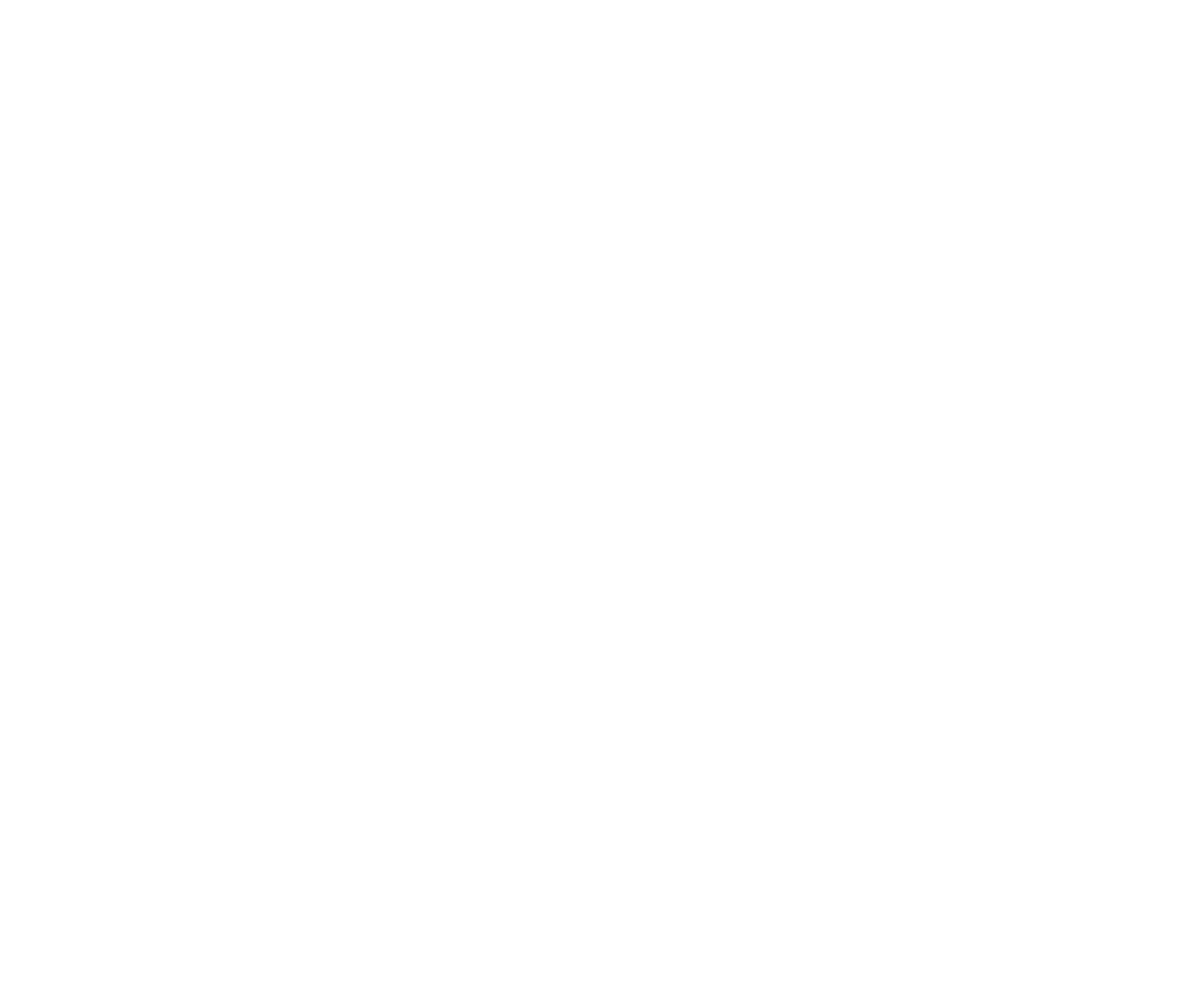
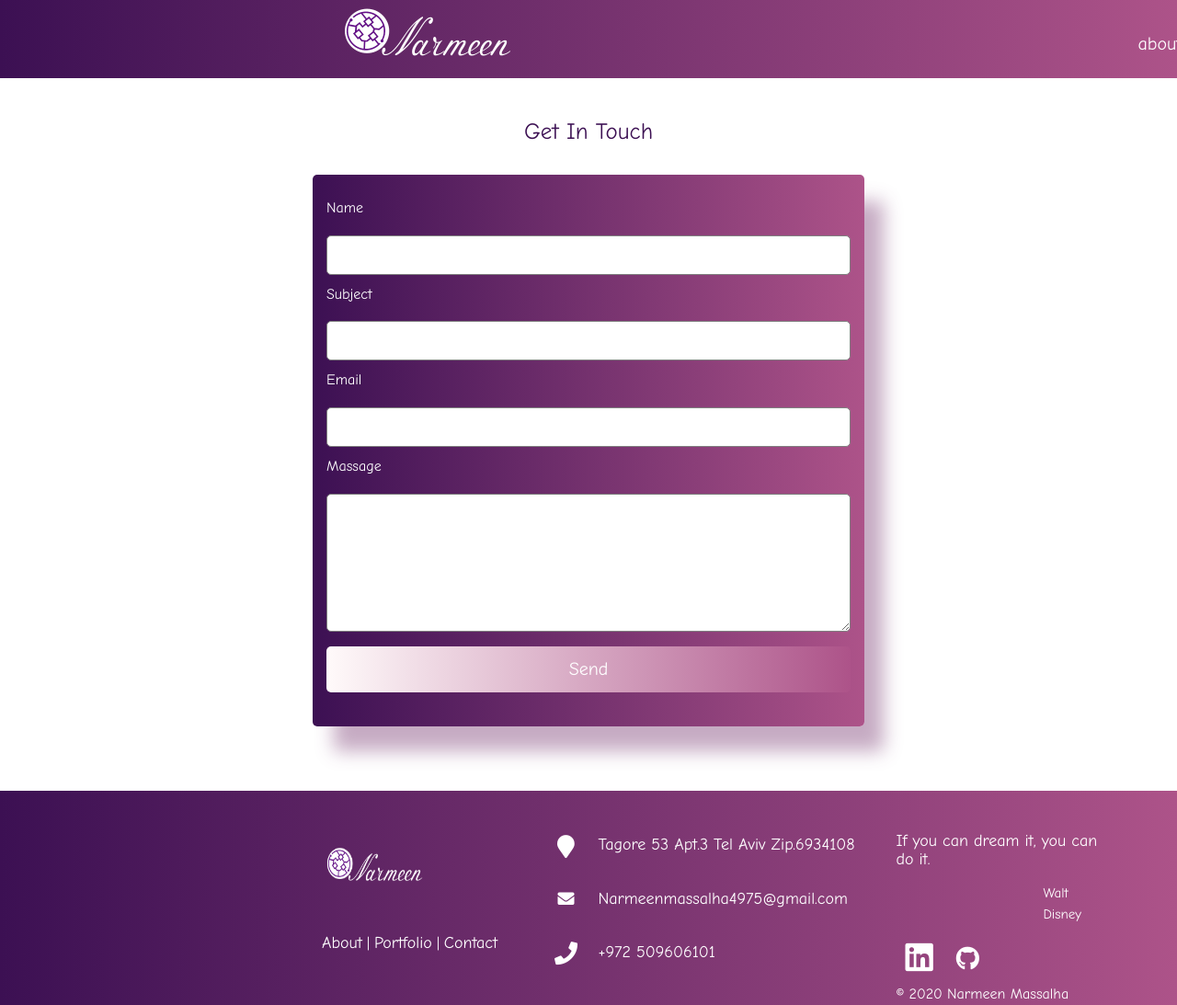
Before and after one commit to Narmeenm/PortofolioNarmeen, a plain HTML site: page contact.html in a window 1280 px wide. Shown: the whole page at 92% size. Before the commit the page ends 800 px from the top, so only its background shows below. Drawn offline with nearby package versions, Linux system fonts and the light colour scheme; some packages are replaced by stand-ins of ours; a script that the page names is missing.

Commit message:
contact page and fixing the footer links

```diff
--- a/contact.html
+++ b/contact.html
@@ -0,0 +1,130 @@
+<!DOCTYPE html>
+<html lang="en" dir="ltr">
+  <head>
+    <meta charset="utf-8">
+
+    <meta name="viewport" content="width=device-width, initial-scale=1.0">
+    <meta name="description" content="My Portfolio website">
+    <meta name="keywords" content="Web developer ,Python ,Ruby on rails, Digital Transformation">
+    <!-- Option 2: jQuery, Popper.js, and Bootstrap JS -->
+    <script src="https://code.jquery.com/jquery-3.5.1.slim.min.js" integrity="sha384-DfXdz2htPH0lsSSs5nCTpuj/zy4C+OGpamoFVy38MVBnE+IbbVYUew+OrCXaRkfj" crossorigin="anonymous"></script>
+    <script src="https://cdn.jsdelivr.net/npm/popper.js@1.16.1/dist/umd/popper.min.js" integrity="sha384-9/reFTGAW83EW2RDu2S0VKaIzap3H66lZH81PoYlFhbGU+6BZp6G7niu735Sk7lN" crossorigin="anonymous"></script>
+    <script src="https://cdn.jsdelivr.net/npm/bootstrap@4.5.3/dist/js/bootstrap.min.js" integrity="sha384-w1Q4orYjBQndcko6MimVbzY0tgp4pWB4lZ7lr30WKz0vr/aWKhXdBNmNb5D92v7s" crossorigin="anonymous"></script>
+    <link rel="stylesheet" href="https://cdnjs.cloudflare.com/ajax/libs/normalize/8.0.1/normalize.min.css">
+    <link rel="stylesheet" href="https://cdnjs.cloudflare.com/ajax/libs/font-awesome/5.15.1/css/all.min.css" integrity="sha512-+4zCK9k+qNFUR5X+cKL9EIR+ZOhtIloNl9GIKS57V1MyNsYpYcUrUeQc9vNfzsWfV28IaLL3i96P9sdNyeRssA==" crossorigin="anonymous" />
+    <link rel="stylesheet" href="https://cdn.jsdelivr.net/npm/bootstrap@4.5.3/dist/css/bootstrap.min.css" integrity="sha384-TX8t27EcRE3e/ihU7zmQxVncDAy5uIKz4rEkgIXeMed4M0jlfIDPvg6uqKI2xXr2" crossorigin="anonymous">
+    <link rel="stylesheet" href="http://www.w3schools.com/lib/w3.css">
+    <link rel="preconnect" href="https://fonts.gstatic.com">
+    <link href="https://fonts.googleapis.com/css2?family=Indie+Flower&display=swap" rel="stylesheet">
+    <link rel="stylesheet" href="default.css">
+    <script src="https://cdnjs.cloudflare.com/ajax/libs/Chart.js/2.9.4/Chart.min.js"></script>
+    <script src="https://cdnjs.cloudflare.com/ajax/libs/clipboard.js/2.0.6/clipboard.js" integrity="sha512-tjW2dLIvxBrQWtbL7npJzlMVxznKMrkEJtRX5ztkEP6RC5oJdVkmAfFNHTSNrqv7++hAza+dvV4Bijf8rHeC0Q==" crossorigin="anonymous"></script>
+    <title>Narmeen Portfolio Website</title>
+  </head>
+  <body class = "clearfix">
+    <header class="page-header">
+      <div class="row">
+        <div class="col-12">
+         <nav class="navbar navbar-expand-lg navbar-custom ">
+          <a class = "navbar-brand" href="index.html"><img src="img/logo.png"></a>
+            <ul class="navbar-nav">
+              <li class="nav-item">
+                <a class="nav-link" href="about.html">about</a>
+              </li>
+              <li class="nav-item">
+                <a class="nav-link" href="portfolio.html">portfolio</a>
+              </li>
+                 <li class="nav-item">
+                   <span id="email-tooltip" class="note" data-toggle="tooltip" title="click to copy my email address to your clipboard 😀">
+                      <a id="email" class="nav-link" data-clipboard-text = "Narmeenmassalha4975@gmail.com"><i class="fas fa-lg fa-envelope"></i></a>
+                   </span>
+                 </li>
+                 <li class="nav-item">
+                   <a class="nav-link" target="_blank" href="https://www.linkedin.com/in/narmeen-massalha-4465b7102/" title="Connect with me on Linkedin"><span class="fab fa-lg fa-linkedin"></span></a>
+                 </li>
+              </ul>
+          </nav>
+        </div>
+      </div>
+    </header>
+
+      <!--third section:Portfolio -->
+      <section class="s3">
+         <div class="main-container">
+           <div class="contact-wrapper">
+               <h6 style="text-align:center; line-height:3;">Get In Touch</h6>
+               <form id="contact-form">
+                   <label>Name</label>
+                   <input class="input-field" type="text" name="name">
+
+                   <label>Subject</label>
+                   <input class="input-field" type="text" name="subject">
+
+                   <label>Email</label>
+                   <input class="input-field" type="text" name="email">
+
+                   <label>Massage</label>
+                   <textarea class="input-field" name="subject"></textarea>
+
+                   <input id="submit-btn" type="submit" value="Send">
+
+               </form>
+            </div>
+        </div>
+      </section>
+
+      <footer class="footer-distributed">
+
+      			<div class="footer-left">
+              <a href="index.html"><img src="img/logo.png"></a>
+      				<p class="footer-links">
+                <a href="about.html">About</a>
+      					|
+      					<a href="portfolio.html">Portfolio</a>
+      					|
+      					<a href="contact.html">Contact</a>
+      				</p>
+
+      			</div>
+
+      			<div class="footer-center">
+        				<div>
+        					<i class="fa fa-map-marker"></i>
+        					  <p><span>Tagore 53 Apt.3 Tel Aviv</span>
+                      Zip.6934108</p>
+        				</div>
+        				<div>
+                  <i class="fa fa-envelope"></i>
+                  <p><a href="Narmeenmassalha4975@gmail.com">Narmeenmassalha4975@gmail.com</a></p>
+        				</div>
+        				<div>
+                  <i class="fa fa-phone"></i>
+                  <p>+972 509606101</p>
+        				</div>
+      			</div>
+      			<div class="footer-right">
+      				<p class="footer-company-about">
+      					If you can dream it, you can do it.
+                <br>
+                <p style="margin-left:160px; color:var(--color-text);">Walt Disney</p>
+              </p>
+      				<div class="footer-icons">
+                <a target="_blank" href="https://www.linkedin.com/in/narmeen-massalha-4465b7102/"><i class="fab fa-lg fa-linkedin"></i></a>
+      					<a target="_blank" href="https://github.com/Narmeenm"><i class="fab fa-github"></i></a>
+      				</div>
+              <p class="footer-company-name">© 2020 Narmeen Massalha</p>
+      			</div>
+      </footer>
+
+
+  </body>
+  <script src="javascript.js"></script>
+  <script src="https://cdn.jsdelivr.net/npm/clipboard@2.0.6/dist/clipboard.min.js"></script>
+  <script src="javascript.js"></script>
+  <script>
+    let clipboard = new ClipboardJS('#email');
+    $(document).ready(function(){
+      $('[data-toggle="tooltip"]').tooltip();
+    });
+  </script>
+</html>
--- a/default.css
+++ b/default.css
@@ -4,6 +4,7 @@
   --textbgwhite:#3c1053;
   --bgs1color:white;
   --bordercolor:#C0C0C0;
+  --pagemixcolor:linear-gradient(to right, #3c1053, #ad5389); /* W3C, IE 10+/ Edge, Firefox 16+, Chrome 26+, Opera 12+, Safari 7+ */
 }
 html {
   box-sizing: border-box;
@@ -28,9 +29,10 @@ h1{
   font-family: var(--font);
 }
 
-h2,h3,h4,h5{
+h2,h3,h4,h5,h6{
   font-family: var(--font);
   color: var(--textbgwhite);
+  font-size: 25px;
 }
 
 a:hover{
@@ -297,9 +299,71 @@ ul{
   font-size:30px;
   font-weight:bolder;
 }
+.contact-wrapper{
+  margin-top: 20px;
+}
 
+#contact-form{
+  display: block;
+  max-width: 600px;
+  margin: 0 auto;
 
+  padding: 15px;
+  border-radius: 5px;
+  background: var(--pagemixcolor);
+  margin-bottom: 70px;
+  height: 600px;
+  -webkit-box-shadow: 22px 28px 20px -1px rgba(128,69,123,0.45);
+  box-shadow: 22px 28px 20px -1px rgba(128,69,123,0.45);
+}
 
+#submit-btn{
+  margin-top: 10px;
+  text-align: center;
+  width: 100%;
+  padding-top: 10px;
+  padding-bottom: 10px;
+  color: var(--color-text);
+  border:none;
+  border-radius: 5px;
+  font-size: 20px;
+  transition: all 0.4s ease 0s;
+  background: #ad5389;  /* fallback for old browsers */
+  background: -webkit-linear-gradient(to right,#FFFAFA, #ad5389);  /* Chrome 10-25, Safari 5.1-6 */
+  background: linear-gradient(to right,  #FFFAFA, #ad5389); /* W3C, IE 10+/ Edge, Firefox 16+, Chrome 26+, Opera 12+, Safari 7+ */
+}
+
+#submit-btn:hover{
+  color: var(--textbgwhite);
+  background: #FFC0CB;
+  letter-spacing: 1px;
+  -webkit-box-shadow: 0px 5px 40px -10px rgba(0,0,0,0.57);
+  -moz-box-shadow: 0px 5px 40px -10px rgba(0,0,0,0.57);
+  box-shadow: 5px 40px -10px rgba(0,0,0,0.57);
+  transition: all 0.4s ease 0s;
+}
+
+.input-field{
+  width: 100%;
+  margin: 0 auto;
+  border: 1px solid gray;
+  padding-top: 10px;
+  padding-bottom: 10px;
+  border-radius: 5px;
+  background-color: white;
+  font-size: 14px;
+}
+
+#contact-form label{
+  line-height: 2.7em;
+  font-size: 16px;
+  color: var(--color-text);
+}
+
+#contact-form textarea{
+  min-height: 150px;
+  font-size: 14px;
+}
 
 footer{
 	position: static;
```
Also changed, not shown: about.html (+3 -3 lines), index.html (+3 -3 lines), portfolio.html (+4 -4 lines).
